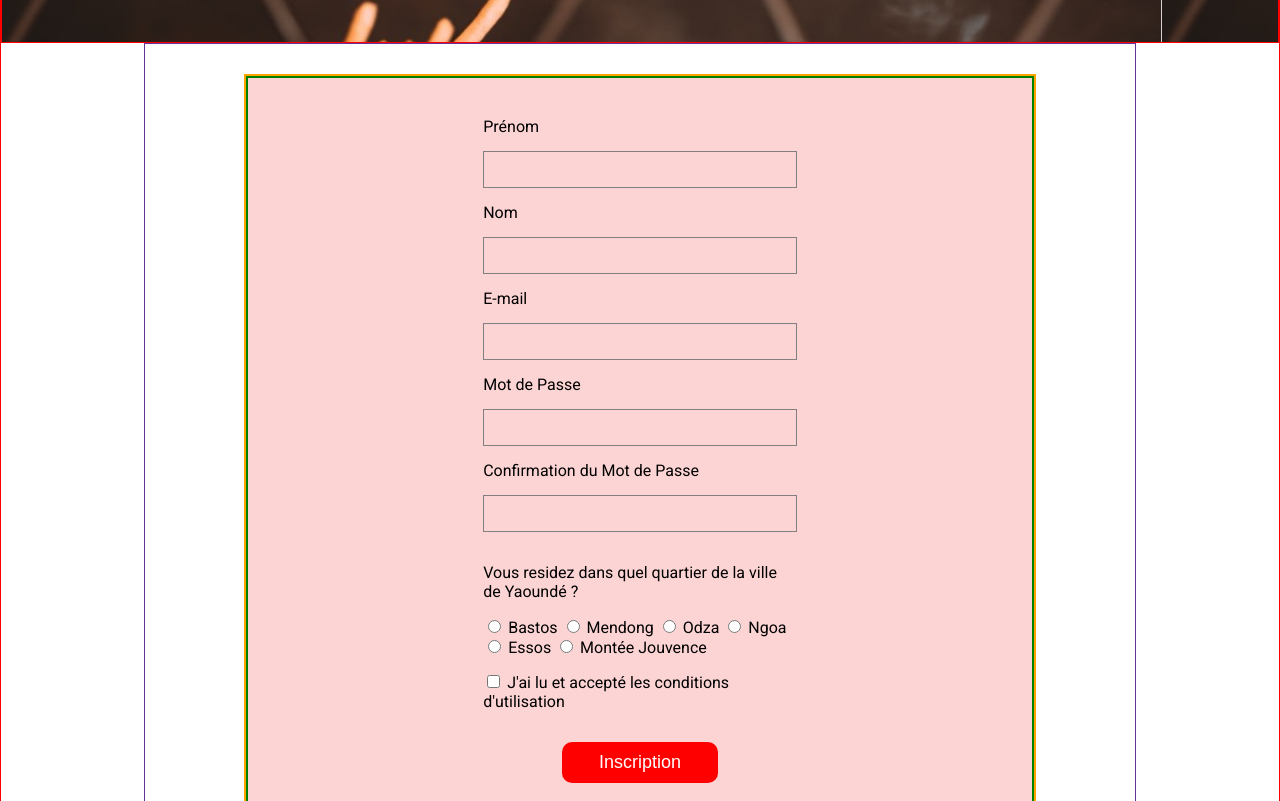
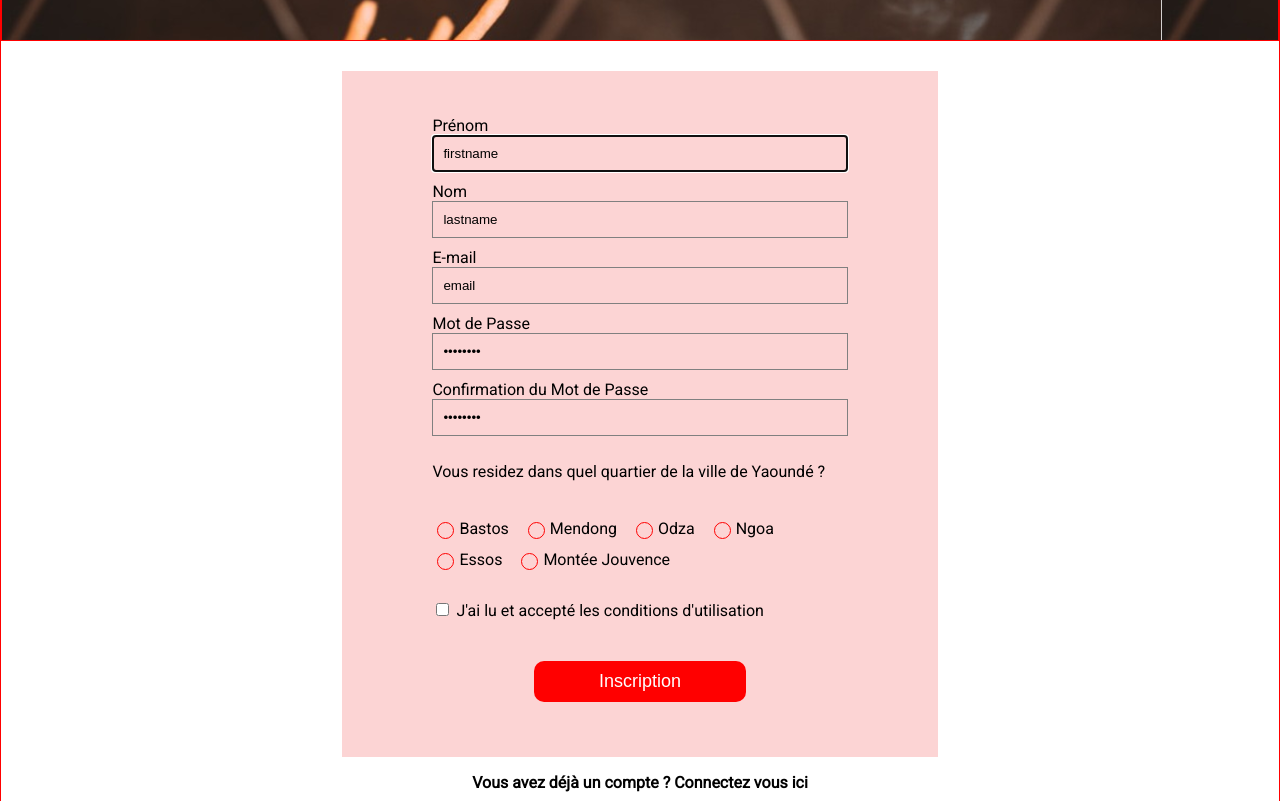
Before and after one commit to linabilou/project-eat-drink, a plain HTML site: page html/inscription.html in a window 1280 px wide. Shown: the part 420-1221 px from the top of the page. Drawn offline with Linux system fonts and the light colour scheme; files whose address does not match are found by name.

Commit message:
amelioration du css des pages connexion et inscription

```diff
--- a/css/connexion.css
+++ b/css/connexion.css
@@ -10,51 +10,6 @@ body{
     font-family: 'Roboto';
     border: 1px solid red;
 }
-.container{
-    width: 992px;
-    margin: auto;
-    border: 1px solid rebeccapurple;
-}
-
-main{
-    border: 2px solid orange;
-    margin: 3% 10% 3%;
-}
-
-.login{
-    border: 2px solid green;
-    background-color: rgba(243, 113, 113, 0.3);
-}
-
-div.login form{
-    margin: 5% 30%;
- }
-
- div.informations input{
-     padding: 10px;
-     margin: 15px 0;
-     background: none;
-     width: 100%;
-     border: 1px solid gray;
- }
-
- .envoie{
-     text-align: center;
-     margin-top: 5%;
- }
-
- div.envoie input{
-     padding: 10px;
-     margin: 15px 0;
-     background-color: red;
-     color: white;
-     font-size: large;
-     width: 50%;
-     border: none;
-     border-radius: 10px;
- }
-
-
 
 /* Header */
 
@@ -95,11 +50,6 @@ header h2
 }
 
 /* Navigation */
-
-/* #nav-mobile{
-    display: none;
-} */
-
 nav{
     list-style-type: none;
     display: flex;
@@ -190,6 +140,61 @@ sup{
     margin-left: 5.5% ;
     margin-top: 7%;
     padding: 5%;
+}
+
+
+.container{
+    width: 992px;
+    margin: auto;
+    display: flex;
+    justify-content: center;
+    align-items: center;
+    text-align: center;
+}
+
+main{
+    width: 50%;
+    margin: 3% 10% 3%;
+}
+
+.form{
+    background-color: rgba(243, 113, 113, 0.3);
+    padding: 50px;
+
+}
+
+.informations{
+    display: block;
+    width: 100%;
+    box-sizing: border-box;
+    text-align: left;
+    padding: 15px;
+}
+
+div.informations input{
+    padding: 10px;
+    margin: 0;
+    background: none;
+    width: 100%;
+    border: 1px solid gray;
+}
+
+.submit{
+    text-align: center;
+    margin-top: 5%;
+
+}
+
+div.submit input{
+    padding: 10px;
+    margin: 15px 0;
+    background-color: red;
+    color: white;
+    font-size: large;
+    width: 50%;
+    border: none;
+    border-radius: 10px;
+    cursor: pointer;
 }
 
 /* Footer */
--- a/css/inscription.css
+++ b/css/inscription.css
@@ -9,72 +9,6 @@ body{
     margin: 0;
     font-family: 'Roboto';
     border: 1px solid red;
-}
-.container{
-    width: 992px;
-    margin: auto;
-    border: 1px solid rebeccapurple;
-}
-
-main{
-    border: 2px solid orange;
-    margin: 3% 10% 3%;
-}
-
-.signup{
-    border: 2px solid green;
-    background-color: rgba(243, 113, 113, 0.3);
-}
-
-div.signup form{
-   margin: 5% 30%;
-}
-
-div.informations input{
-    padding: 10px;
-    margin: 15px 0;
-    background: none;
-    width: 100%;
-    border: 1px solid gray;
-}
-
-
-
-.conditions{
-    margin-top: 5%;
-    width: 100%;
-}
-
-/* div.conditions input{
-    padding: 5px;
-    background: none;
-} */
-
-.envoie{
-    text-align: center;
-    margin-top: 5%;
-}
-
-div.envoie input{
-    padding: 10px;
-    margin: 15px 0;
-    background-color: red;
-    color: white;
-    font-size: large;
-    width: 50%;
-    border: none;
-    border-radius: 10px;
-}
-
-.question{
-    margin-top: 0;
-    text-align: center;
-    font-weight: bold;
-}
-
-div.question a{
-    text-decoration: none;
-    color: black;
 }
 
 /* Header */
@@ -196,6 +130,7 @@ sup{
     font-weight: bold;
 }
 
+
 /* Home */
 .inscription{
     border: 1px solid red;
@@ -212,6 +147,141 @@ sup{
     margin-top: 7%;
     padding: 5%;
 }
+.container{
+    width: 992px;
+    margin: auto;
+    display: flex;
+    justify-content: center;
+    align-items: center;
+    text-align: center;
+}
+
+main{
+    width: 60%;
+    margin: 3% 10% 3%;
+}
+
+.form{
+    background-color: rgba(243, 113, 113, 0.3);
+    padding: 40px 85px;
+
+}
+
+.informations{
+    display: block;
+    width: 100%;
+    box-sizing: border-box;
+    text-align: left;
+    padding: 5px;
+}
+
+div.informations input{
+    padding: 10px;
+    margin: 0;
+    background: none;
+    width: 100%;
+    border: 1px solid gray;
+}
+
+.residence{
+    display: block;
+    width: 100%;
+    box-sizing: border-box;
+    text-align: left;
+    padding: 5px;
+}
+
+.lieu{
+    width: 100%;
+    box-sizing: border-box;
+    padding: 5px;
+    text-align: left;
+}
+.radio-item {
+    position: relative;
+    display: inline-block;
+    padding: 0 5px;
+    margin: 10px 0 0;
+
+}
+
+.radio-item input[type='radio'] {
+    display: none;
+}
+
+.radio-item label {
+    font-weight: normal;
+    margin: 5px 5px 5px 0;
+    cursor: pointer;
+}
+
+.radio-item label:before {
+    content: " ";
+    display: inline-block;
+    position: relative;
+    top: 5px;
+    margin: 0 5px 0 0;
+    width: 15px;
+    height: 15px;
+    background-color: transparent;
+    border: 1px solid red;
+    border-radius: 10px;
+
+}
+
+.radio-item input[type=radio]:checked + label:after {
+    border-radius: 11px;
+    width: 12px;
+    height: 12px;
+    position: absolute;
+    top: 9px;
+    left: 10px;
+    content: " ";
+    display: block;
+    background: white;
+}
+
+
+.conditions{
+    margin-top: 5%;
+    display: block;
+    width: 100%;
+    box-sizing: border-box;
+    text-align: left;
+    padding: 5px;
+}
+
+.submit{
+    text-align: center;
+    margin-top: 5%;
+
+}
+
+div.submit input{
+    padding: 10px;
+    margin: 15px 0;
+    background-color: red;
+    color: white;
+    font-size: large;
+    width: 50%;
+    border: none;
+    border-radius: 10px;
+    cursor: pointer;
+}
+
+.question{
+    margin-top: 0;
+    text-align: center;
+    font-weight: bold;
+}
+
+div.question a{
+    text-decoration: none;
+    color: black;
+}
+
+
+
 
 /* Footer */
 footer{
--- a/html/inscription.html
+++ b/html/inscription.html
@@ -57,54 +57,72 @@
 
             <main id="sign-up">
                 <div class="signup">
-                    <form action="" method="post">
+                    <form action="" method="post" class="form" id="form">
                         <div class="informations">
                             <label for="firstname">Prénom</label> <br>
-                            <input type="text" name="firstname" id="firstname" required>
+                            <input type="text" value="firstname" name="firstname" id="firstname" required autofocus>
+                            <div class="form__input-error-message"></div>
                         </div>
                         <div class="informations">
                             <label for="lastname">Nom</label><br>
-                            <input type="text" name="lastname" id="lastname" required>
+                            <input type="text" value="lastname" name="lastname" id="lastname" required autofocus>
                        </div>
-                       <div class="informations">
+                       <div class="informations" id="e-mail">
                             <label for="email">E-mail</label><br>
-                            <input type="text" name="email" id="email" required>
+                            <input type="email" value="email" name="email" id="email" required autofocus>
+                            <div class="form__input-error-message"></div>
                         </div>
-                       <div class="informations">
+                       <div class="informations" id="password">
                             <label for="password">Mot de Passe</label><br>
-                            <input type="password" name="password" id="password" required>
+                            <input type="password" value="password" name="password" class="password" required autofocus>
+                            <div class="form__input-error-message"></div>
                         </div>
-                       <div class="informations">
+                       <div class="informations" id="confirm-password">
                             <label for="password">Confirmation du Mot de Passe</label><br>
-                            <input type="password" name="password" id="password" required>
+                            <input type="password" value="password" name="password" class="password" required autofocus>
+                            <div class="form__input-error-message"></div>
                         </div>
                        <p class="residence">Vous residez dans quel quartier de la ville de Yaoundé ?</p>
-                        <div class="lieu">
-                            <input type="radio" name="quartier" value="bastos" id="bastos">
+                        <div class="lieu" id="lieu">
+                            <div class="radio-item">
+                                <input type="radio"  name="quartier" value="bastos" id="bastos">
                                 <label for="bastos">Bastos</label>
+                            </div>
 
-                            <input type="radio" name="quartier" value="mendong" id="mendong">
+                            <div class="radio-item">
+                                <input type="radio"  name="quartier" value="mendong" id="mendong">
                                 <label for="mendong">Mendong</label>
+                            </div>
 
-                            <input type="radio" name="quartier" value="odza" id="odza">
+                           <div class="radio-item">
+                                <input type="radio"  name="quartier" value="odza" id="odza">
                                 <label for="odza">Odza</label>
+                           </div>
 
-                            <input type="radio" name="quartier" value="ngoa" id="ngoa">
+                           <div class="radio-item">
+                                <input type="radio"  name="quartier" value="ngoa" id="ngoa">
                                 <label for="ngoa">Ngoa</label>
+                           </div>
 
-                            <input type="radio" name="quartier" value="essos" id="essos">
+                           <div class="radio-item">
+                                <input type="radio"  name="quartier" value="essos" id="essos">
                                 <label for="essos">Essos</label>
+                           </div>
 
-                            <input type="radio" name="quartier" value="jouvence" id="jouvence">
+                           <div class="radio-item">
+                                <input type="radio"  name="quartier" value="jouvence" id="jouvence">
                                 <label for="jouvence">Montée Jouvence</label>
                            </div>
 
+                            <div class="form__input-error-message"></div>
+                        </div>
+
                         <div class="conditions">
-                            <input type="checkbox" name="condition" id="condition" required>
+                            <input type="checkbox"  name="condition" id="condition" required autofocus>
                             <label for="condition"> J'ai lu et accepté les conditions d'utilisation</label>
                         </div>
 
-                        <div class="envoie">
+                        <div class="submit">
                             <input type="submit" value="Inscription" id="submit">
                         </div>
                     </form>
```
Also changed, not shown: code-server/db.json (+24 -7 lines), html/connexion.html (+11 -9 lines), index.html (+1 -1 lines). Lines whose indentation alone changed are shown as unchanged.
